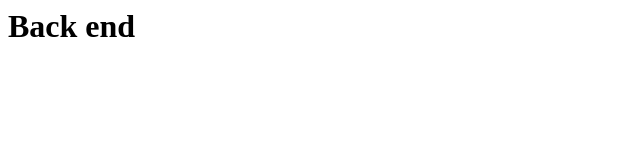
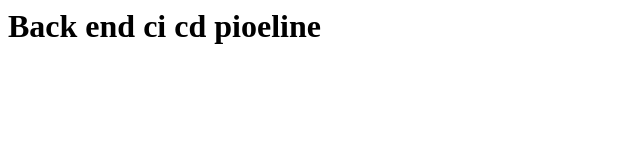
Before and after one commit to sejalgholaprkinfynova-hub/Backend, a plain HTML site: page index.html in a window 1280 px wide. Shown: the whole page, without its empty margins (0-640 px from the left). Drawn offline with Linux system fonts and the light colour scheme.

Commit message:
Update index.html

```diff
--- a/index.html
+++ b/index.html
@@ -1 +1 @@
-<h1>Back end</h1>
+<h1>Back end ci cd pioeline</h1>
```
